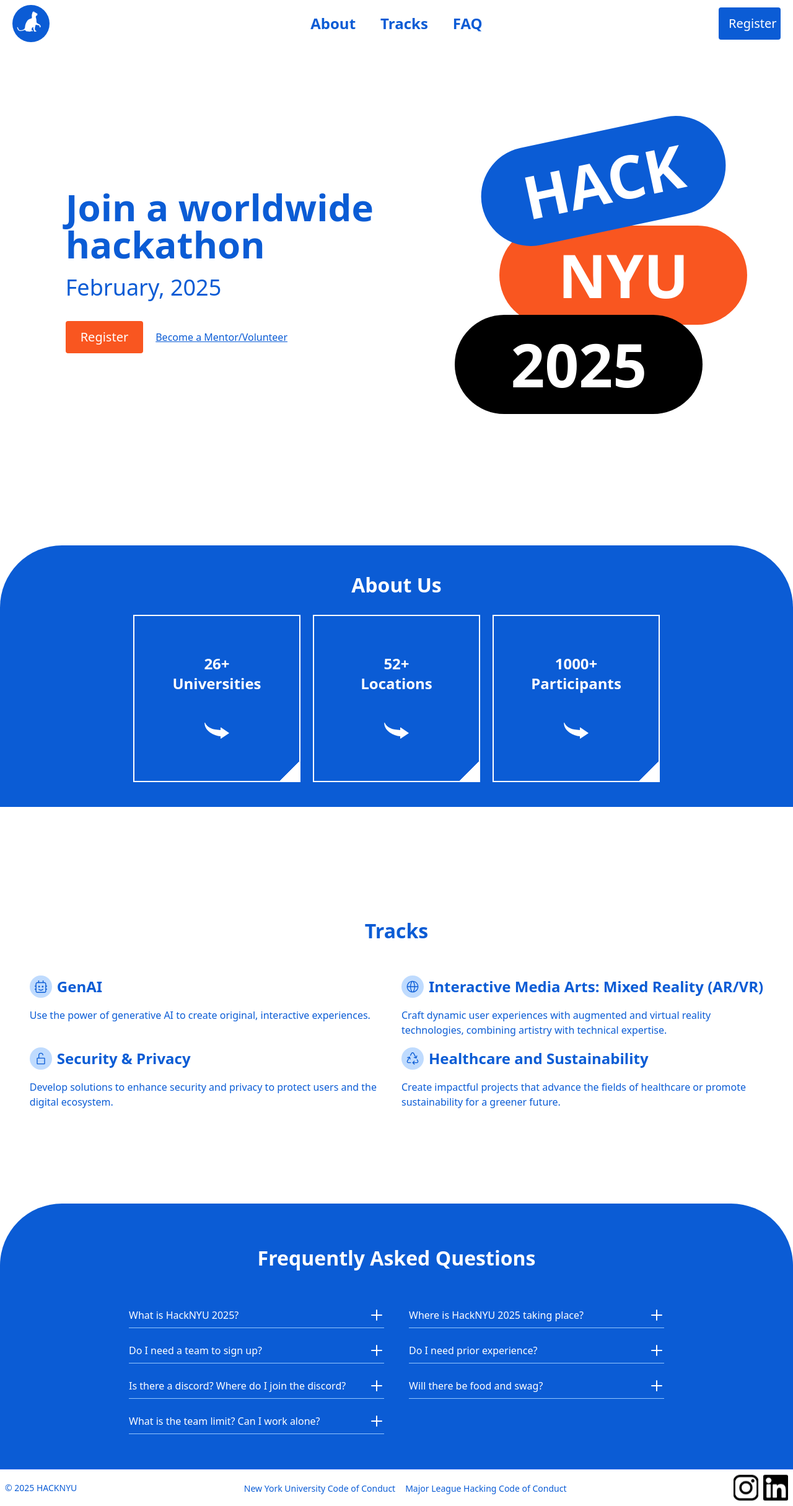
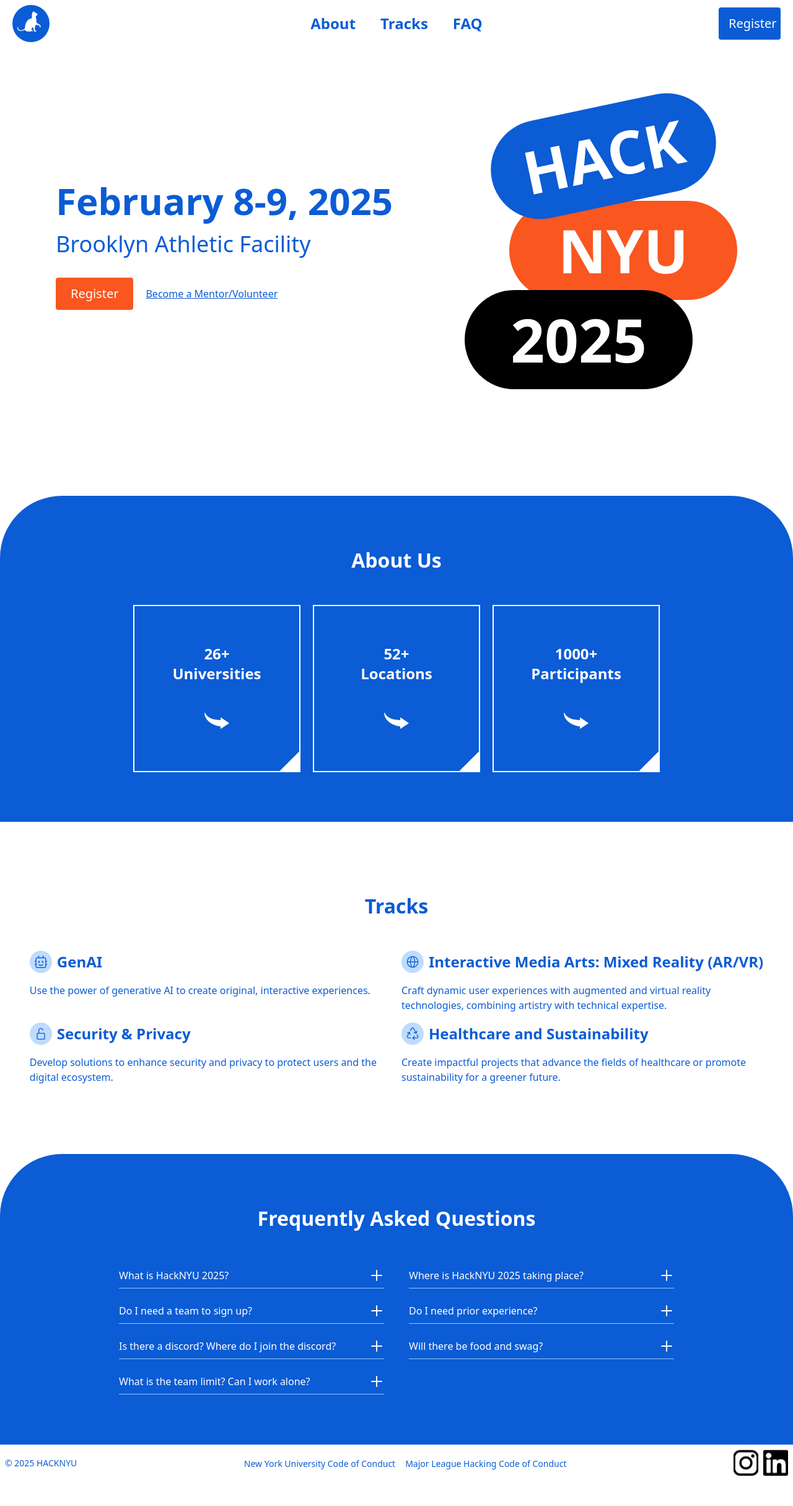
Before and after one commit to hacknyu/HackNYU-2025, a React (Vite) app: page / in a window 1280 px wide. Shown: the whole page at 62% size. After the commit the page ends 2390 px from the top, so only its background shows below. Built offline with nearby package versions, Linux system fonts and the light colour scheme.

Commit message:
fix spacings within and between sections

```diff
--- a/src/App.jsx
+++ b/src/App.jsx
@@ -7,7 +7,7 @@ import Tracks from './sections/tracks/Tracks';
 
 const App = () => {
   return (
-    <div className="h-screen box-border m-0 p-0 scroll-m-20">
+    <div className="h-screen m-0 p-0 scroll-m-20">
       <Navbar />
       <Hero />
       <About />
--- a/src/sections/about/About.jsx
+++ b/src/sections/about/About.jsx
@@ -21,15 +21,12 @@ const About = () => {
   ]
 
   return (
-    <section className="pt-20" id="about">
-      <div className="md:flex md:flex-col md:justify-center md:items-center bg-blue md:rounded-t-[100px] p-10 text-white overflow-hidden">
-        <h2 className="text-[32px] font-bold">About Us</h2>
-        <br/>
-        <div className="flex flex-col sm:flex-row sm:flex-wrap items-start sm:items-center justify-center gap-5">
-          {info.map((item, index) => (
-            <Card key={index} info={item}/>
-          ))}
-        </div>
+    <section id="about" className="md:flex md:flex-col md:justify-center md:items-center bg-blue md:rounded-t-[100px] px-8 py-8 md:py-20 text-white overflow-hidden">
+      <h2 className="text-[32px] font-bold mb-12">About Us</h2>
+      <div className="flex flex-col sm:flex-row sm:flex-wrap items-start sm:items-center justify-center gap-5">
+        {info.map((item, index) => (
+          <Card key={index} info={item}/>
+        ))}
       </div>
     </section>
   )
--- a/src/sections/faq/FAQ.jsx
+++ b/src/sections/faq/FAQ.jsx
@@ -21,7 +21,7 @@ export default function FAQ() {
     {
       question: 'Do I need a team to sign up?',
       answer:
-        'No, we actually will have a team forming opportunity during the hackathon as well as other ways to form teams beforehand once you are accepted!',
+        'No, we will have a team forming opportunity during the hackathon as well as other ways to form teams beforehand once you are accepted!',
     },
     // {
     //   question: 'What is the deadline to apply to HackNYU 2025?',
@@ -57,15 +57,14 @@ export default function FAQ() {
   const rightColumn = faqQuestions.filter((_, i) => i % 2 !== 0);
 
   return (
-    <section className="md:mt-28" id="faq">
-      <div className="bg-blue md:rounded-t-[100px] min-h-0 flex flex-col items-center text-white py-10">
-        <div className="p-6 flex flex-col justify-between w-full md:bg-transparent md:items-center md:min-h-0">
+    <section id="faq" className="bg-blue md:rounded-t-[100px] min-h-0 flex flex-col items-center text-white px-8 py-8 md:py-20">
+      <div className="flex flex-col justify-between w-full md:bg-transparent md:items-center md:min-h-0">
         <h1 className="text-[32px] font-bold">Frequently Asked Questions</h1>
         {/* <p className="mt-auto text-sm md:hidden">hack.support@nyu.edu</p> */}
       </div>
 
       {/* this will merge into one column on mobile */}
-        <div className="p-4 mt-2 rounded-b-lg w-full md:max-w-4xl md:rounded-lg">
+      <div className="mt-12 rounded-b-lg w-full md:max-w-4xl md:rounded-lg">
         <div className="flex flex-col md:flex-row gap-0 md:gap-10 space-y-4 md:space-y-0">
           {/* left column */}
           <div className="flex-1 space-y-4">
@@ -89,7 +88,6 @@ export default function FAQ() {
                 onClick={() => setOpenIndex(openIndex === index * 2 + 1 ? null : index * 2 + 1)}
               />
             ))}
-            </div>
           </div>
         </div>
       </div>
--- a/src/sections/hero/Hero.jsx
+++ b/src/sections/hero/Hero.jsx
@@ -2,14 +2,13 @@ import React from 'react';
 
 const Hero = () => {
   return (
-    <section className="p-10 h-screen">
-      <div className="flex flex-col-reverse justify-center w-full h-full md:h-screen md:flex-row md:justify-between md:items-center md:gap-10">
+    <section className="flex flex-col-reverse justify-center w-full h-screen px-8 py-10 md:flex-row md:justify-between md:items-center md:gap-10">
       <div className="md:ml-8 lg:mx-auto">
         <h1 className="text-4xl md:text-5xl lg:text-6xl font-bold text-blue -mt-5 md:mt-0 mb-5">
-            <span>Join a worldwide <br/> hackathon</span>
+          February 8-9, 2025
         </h1>
         <p className="text-xl md:text-3xl lg:text-4xl text-blue leading-relaxed mb-7">
-            February, 2025
+          Brooklyn Athletic Facility
         </p>
         <div className="flex flex-col items-start sm:flex-row sm:items-center">
           <a className="bg-orange text-white py-3 px-6 md:text-xl border-none rounded cursor-pointer transition-colors duration-300 hover:bg-orange-600"
@@ -22,11 +21,10 @@ const Hero = () => {
           <a className="text-blue underline py-5 sm:px-5" href="https://forms.gle/Mo6ruwsNf6xHC89N8" target="_blank" rel="noopener noreferrer">Become a Mentor/Volunteer</a>
         </div>
       </div>
-        <div className="flex flex-col justify-center text-6xl sm:text-7xl lg:text-8xl text-white font-bold w-3/4 sm:w-[400px] h-[500px] mx-auto -mt-5 md:mt-0">
+      <div className="flex flex-col justify-center text-6xl sm:text-7xl lg:text-8xl text-white font-bold w-3/4 sm:w-[400px] h-[500px] mx-auto md:pr-8">
         <span className="bg-blue py-8 rounded-full w-full text-center -rotate-12">HACK</span>
         <span className="bg-orange py-8 rounded-full w-full text-center -mt-2 ml-8">NYU</span>
         <span className="bg-black py-8 rounded-full w-full text-center -mt-4 -ml-10">2025</span>
-        </div>
       </div>
     </section>
   );
--- a/src/sections/tracks/Tracks.jsx
+++ b/src/sections/tracks/Tracks.jsx
@@ -51,7 +51,7 @@ const TrackInfo = ({ title, description, Icon }) => {
 
 const Tracks = () => {
   return (
-    <section className="pt-20 pb-10 px-10 md:my-24" id="tracks">
+    <section id="tracks" className="p-8 md:my-20">
       <h1 className="text-[32px] font-bold text-blue md:text-center mb-12">Tracks</h1>
       <div className="md:flex items-start md:items-center justify-center">
         <div className="flex flex-col gap-8 md:gap-4 md:grid md:grid-cols-2">
```
Also changed, not shown: src/assets/mlh_logo.png (deleted). Lines whose indentation alone changed are shown as unchanged.
